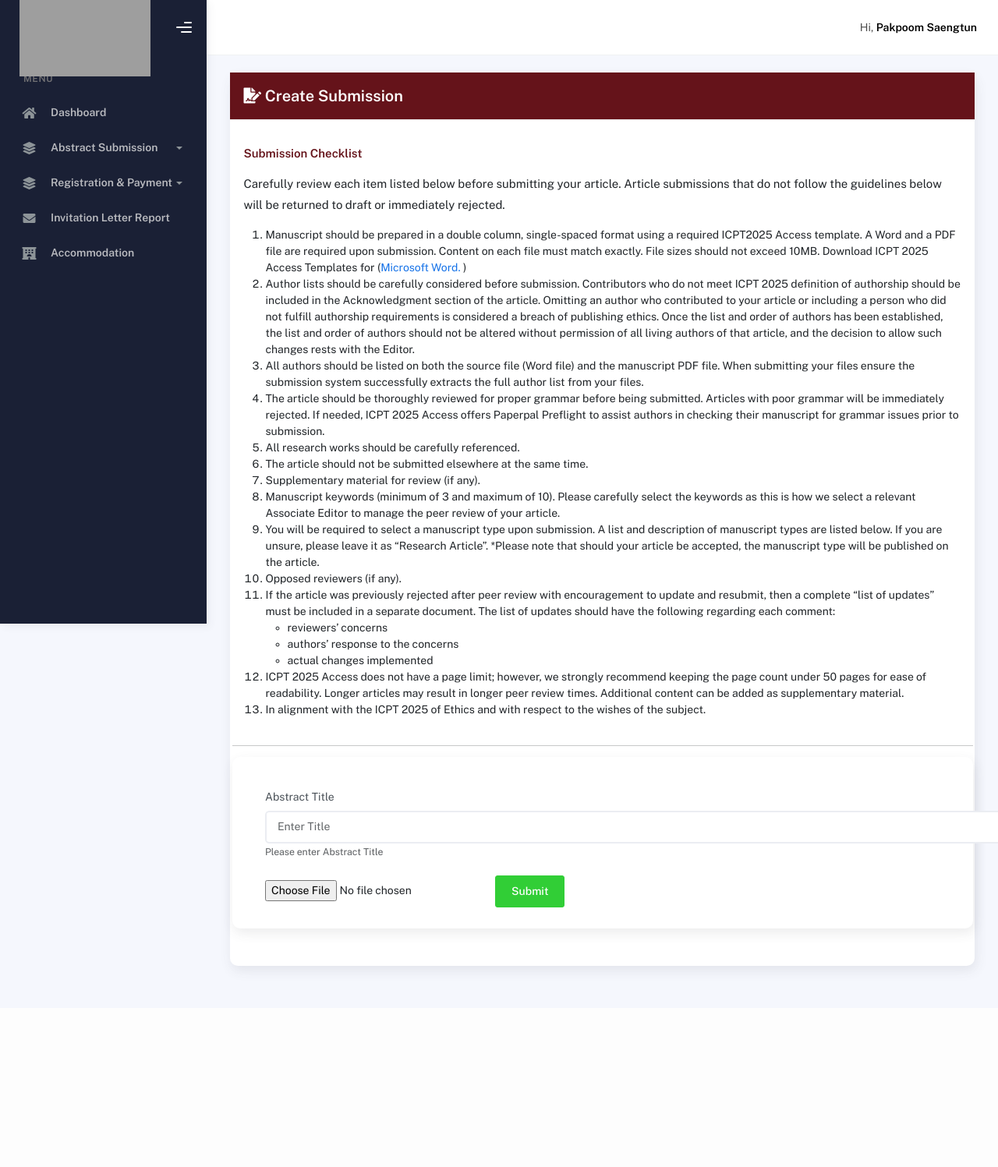
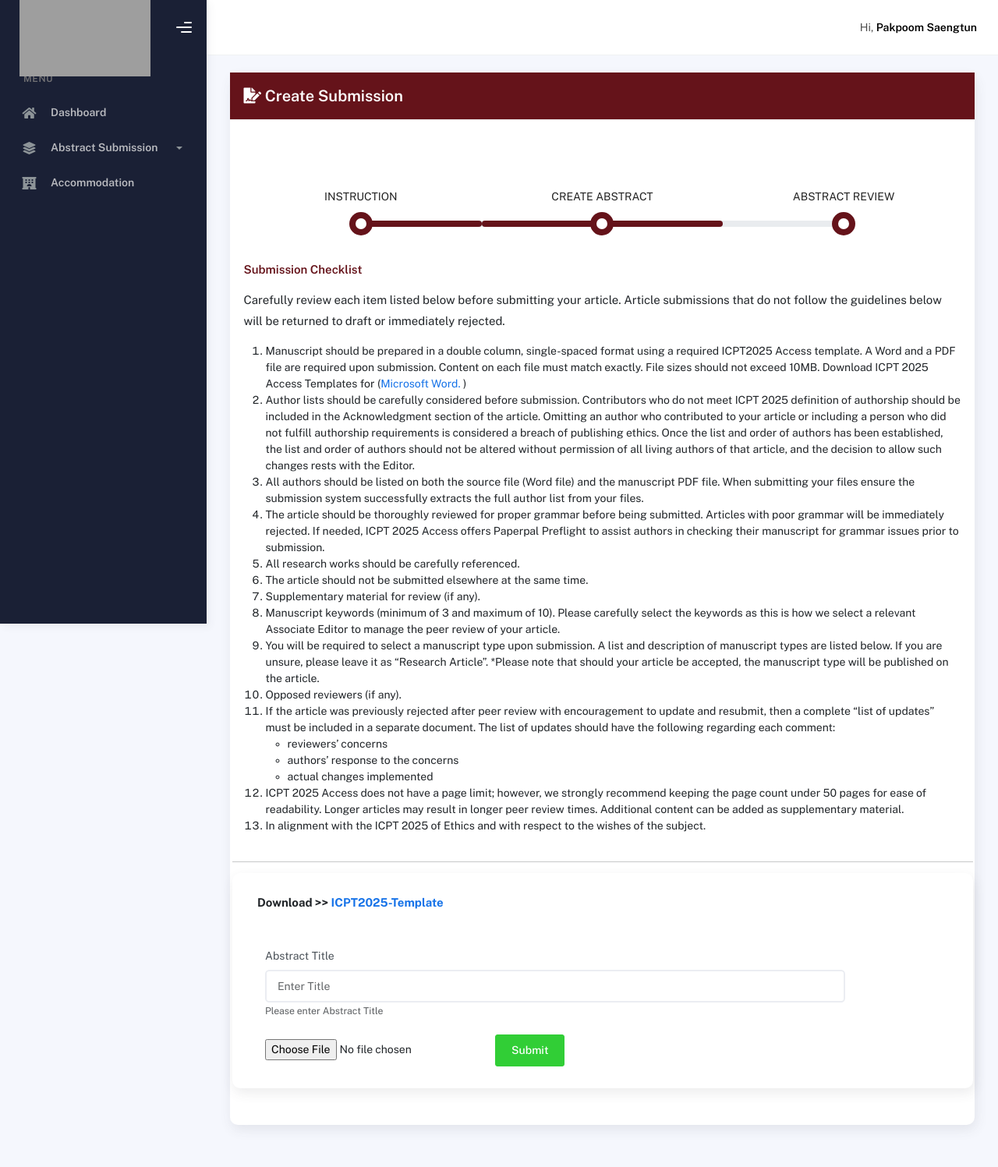
Before and after one commit to Pakpoom28535/ICPT_WEB_APP, a Django app: page /CreateSubmission in a window 1280 px wide. Shown: the whole page at 78% size. Before the commit the page ends 1251 px from the top, so only its background shows below. Run offline with Django 3.2, Linux system fonts and the light colour scheme; a user stored in the database is signed in; some libraries are stand-ins or nearby versions; grey boxes are pictures that could not be loaded.

Commit message:
update 30/7/24

```diff
--- /dev/null
+++ b/static/assetslib/css/progressbar.css
@@ -0,0 +1,99 @@
+.ms-progressbar {
+    margin-top: 5rem;
+  }
+
+
+  .ms-progressbar {
+    border-bottom: solid 1px #e0e0e0;
+    padding: 0 0 10px 0;
+  }
+
+  .ms-progressbar > .ms-progressbar-step {
+    padding: 0;
+    position: relative;
+  }
+
+
+  .ms-progressbar > .ms-progressbar-step .ms-progressbar-step-number {
+    color: #222;
+    font-size: 14px;
+    text-transform: uppercase;
+    margin-bottom: 5px;
+  }
+
+
+
+  .ms-progressbar > .ms-progressbar-step > .ms-progressbar-dot {
+    position: absolute;
+    width: 30px;
+    height: 30px;
+    display: block;
+    background: #65131a;
+    top: 45px;
+    left: 50%;
+    margin-top: -15px;
+    margin-left: -15px;
+    border-radius: 50%;
+  }
+
+  .ms-progressbar > .ms-progressbar-step > .ms-progressbar-dot:after {
+    content: ' ';
+    width: 14px;
+    height: 14px;
+    background: #fff;
+    border-radius: 50px;
+    position: absolute;
+    top: 8px;
+    left: 8px;
+  }
+
+  .ms-progressbar > .ms-progressbar-step > .progress {
+    position: relative;
+    border-radius: 0px;
+    height: 8px;
+    box-shadow: none;
+    margin: 20px 0;
+  }
+
+  .ms-progressbar > .ms-progressbar-step > .progress > .progress-bar {
+    width: 0px;
+    box-shadow: none;
+    background: #65131a;
+  }
+
+  .ms-progressbar > .ms-progressbar-step.complete > .progress > .progress-bar {
+    width: 100%;
+  }
+
+  .ms-progressbar > .ms-progressbar-step.active > .progress > .progress-bar {
+    width: 50%;
+  }
+
+  .ms-progressbar > .ms-progressbar-step:first-child.active > .progress > .progress-bar {
+    width: 0%;
+  }
+
+  .ms-progressbar > .ms-progressbar-step:last-child.active > .progress > .progress-bar {
+    width: 100%;
+  }
+
+  .ms-progressbar > .ms-progressbar-step.disabled > .ms-progressbar-dot {
+    background-color: #f5f5f5;
+  }
+
+  .ms-progressbar > .ms-progressbar-step.disabled > .ms-progressbar-dot:after {
+    opacity: 0;
+  }
+
+  .ms-progressbar > .ms-progressbar-step:first-child > .progress {
+    left: 50%;
+    width: 50%;
+  }
+
+  .ms-progressbar > .ms-progressbar-step:last-child > .progress {
+    width: 50%;
+  }
+
+  .ms-progressbar > .ms-progressbar-step.disabled a.ms-progressbar-dot {
+    pointer-events: none;
+  }
--- a/templates/Client/ApplicantSection/Abstract/CreateSubmission.html
+++ b/templates/Client/ApplicantSection/Abstract/CreateSubmission.html
@@ -12,54 +12,69 @@
         </div>
       </div>
       <div class="card-body">
+        <div class="container">
+          <div class="row ms-progressbar" style="border-bottom:0;">
+
+            <div class="col-4 ms-progressbar-step complete">
+              <div class="text-center ms-progressbar-step-number">Instruction</div>
+              <div class="progress">
+                <div class="progress-bar"></div>
+              </div>
+              <a href="#" class="ms-progressbar-dot"></a>
+
+            </div>
+
+            <div class="col-4 ms-progressbar-step complete">
+              <!-- complete -->
+              <div class="text-center ms-progressbar-step-number">Create Abstract</div>
+              <div class="progress">
+                <div class="progress-bar"></div>
+              </div>
+              <a href="#" class="ms-progressbar-dot"></a>
+
+            </div>
+
+            <div class="col-4 ms-progressbar-step disable">
+              <!-- complete -->
+              <div class="text-center ms-progressbar-step-number">Abstract Review</div>
+              <div class="progress">
+                <div class="progress-bar"></div>
+              </div>
+              <a href="#" class="ms-progressbar-dot"></a>
+
+            </div>
+
+
+          </div>
+        </div>
         <div class="row">
 
           <div class="col-md-12 mt-3 mb-2">
             <h6 style="font-weight: 600; color: #65131a;">Submission Checklist</h6>
           </div>
           <div class="col-md-12 mb-4">
-            <p>Carefully review each item listed below before submitting your article. Article submissions that do not
-              follow the guidelines below will be returned to draft or immediately rejected.</p>
+            <p>Carefully review each item listed below before submitting your article. Article submissions that do not follow the guidelines below will be returned to draft or immediately rejected.</p>
             <ol>
-              <li>Manuscript should be prepared in a double column, single-spaced format using a required ICPT2025
-                Access template. A Word and a PDF file are required upon submission. Content on each file must match
-                exactly. File sizes should not exceed 10MB. Download ICPT 2025 Access Templates for (<a
-                  href="/static/templates/Abstract-template.docx">Microsoft Word.</a> )</li>
-              <li>Author lists should be carefully considered before submission. Contributors who do not meet ICPT 2025
-                definition of authorship should be included in the Acknowledgment section of the article. Omitting an
-                author who contributed to your article or including a person who did not fulfill authorship requirements
-                is considered a breach of publishing ethics. Once the list and order of authors has been established,
-                the list and order of authors should not be altered without permission of all living authors of that
-                article, and the decision to allow such changes rests with the Editor.
+              <li>Manuscript should be prepared in a double column, single-spaced format using a required ICPT2025 Access template. A Word and a PDF file are required upon submission. Content on each file must match exactly. File sizes should not exceed 10MB. Download ICPT 2025 Access Templates for (<a href="/static/templates/Abstract-template.docx">Microsoft Word.</a> )</li>
+              <li>Author lists should be carefully considered before submission. Contributors who do not meet ICPT 2025 definition of authorship should be included in the Acknowledgment section of the article. Omitting an author who contributed to your article or including a person who did not fulfill authorship requirements is considered a breach of publishing ethics. Once the list and order of authors has been established, the list and order of authors should not be altered without permission of all living authors of that article, and the decision to allow such changes rests with the Editor.
               </li>
-              <li>All authors should be listed on both the source file (Word file) and the manuscript PDF file. When
-                submitting your files ensure the submission system successfully extracts the full author list from your
-                files.
+              <li>All authors should be listed on both the source file (Word file) and the manuscript PDF file. When submitting your files ensure the submission system successfully extracts the full author list from your files.
               </li>
-              <li>The article should be thoroughly reviewed for proper grammar before being submitted. Articles with
-                poor grammar will be immediately rejected. If needed, ICPT 2025 Access offers Paperpal Preflight to
-                assist authors in checking their manuscript for grammar issues prior to submission. </li>
+              <li>The article should be thoroughly reviewed for proper grammar before being submitted. Articles with poor grammar will be immediately rejected. If needed, ICPT 2025 Access offers Paperpal Preflight to assist authors in checking their manuscript for grammar issues prior to submission. </li>
               <li>All research works should be carefully referenced.</li>
               <li>The article should not be submitted elsewhere at the same time. </li>
               <li>Supplementary material for review (if any).</li>
-              <li>Manuscript keywords (minimum of 3 and maximum of 10). Please carefully select the keywords as this is
-                how we select a relevant Associate Editor to manage the peer review of your article.</li>
-              <li>You will be required to select a manuscript type upon submission. A list and description of manuscript
-                types are listed below. If you are unsure, please leave it as “Research Article”. *Please note that
-                should your article be accepted, the manuscript type will be published on the article.</li>
+              <li>Manuscript keywords (minimum of 3 and maximum of 10).  Please carefully select the keywords as this is how we select a relevant Associate Editor to manage the peer review of your article.</li>
+              <li>You will be required to select a manuscript type upon submission. A list and description of manuscript types are listed below. If you are unsure, please leave it as “Research Article”. *Please note that should your article be accepted, the manuscript type will be published on the article.</li>
               <li>Opposed reviewers (if any).</li>
-              <li>If the article was previously rejected after peer review with encouragement to update and resubmit,
-                then a complete “list of updates” must be included in a separate document. The list of updates should
-                have the following regarding each comment:
+              <li>If the article was previously rejected after peer review with encouragement to update and resubmit, then a complete “list of updates” must be included in a separate document. The list of updates should have the following regarding each comment:
                 <ul>
                   <li>reviewers’ concerns</li>
                   <li>authors’ response to the concerns</li>
                   <li>actual changes implemented</li>
                 </ul>
               </li>
-              <li>ICPT 2025 Access does not have a page limit; however, we strongly recommend keeping the page count
-                under 50 pages for ease of readability. Longer articles may result in longer peer review times.
-                Additional content can be added as supplementary material.</li>
+              <li>ICPT 2025 Access does not have a page limit; however, we strongly recommend keeping the page count under 50 pages for ease of readability. Longer articles may result in longer peer review times. Additional content can be added as supplementary material.</li>
               <li>In alignment with the ICPT 2025 of Ethics and with respect to the wishes of the subject.</li>
             </ol>
 
@@ -67,12 +82,16 @@
           <hr>
           <div class="card">
             <div class="card-body">
-              <div class="col-md-6 mt-3 mt-3">
+              <div class="row">
+                <div class="col-md-12 mt-2 mb-2">
+                  <p style="font-weight: 700;">Download >> <a href="/static/templates/Abstract-template.docx">ICPT2025-Template</a> </p>
+                </div>
+                <div class="col-6 mt-3 mt-3">
                   <form method="post" action="/CreateSubmission" enctype="multipart/form-data" style="width: 90rem;">
                     {% csrf_token %}
                     <div class="form-group">
                       <label for="title">Abstract Title</label>
-                    <input type="text" class="form-control" id="title" name="title" placeholder="Enter Title"
+                      <input type="text" class="form-control" style="width: 60%;" id="title" name="title" placeholder="Enter Title"
                         required />
                       <small id="title" class="form-text text-muted">Please enter Abstract Title</small>
                     </div>
@@ -83,6 +102,8 @@
                   </form>
                 </div>
               </div>
+
+            </div>
           </div>
 
         </div>
--- a/templates/Client/base-dashboard.html
+++ b/templates/Client/base-dashboard.html
@@ -49,6 +49,7 @@
 
     <!-- CSS Just for demo purpose, don't include it in your project -->
     <link rel="stylesheet" href="{% static 'assetslib/css/demo.css'%}" />
+    <link rel="stylesheet" href="{% static 'assetslib/css/progressbar.css'%}" />
     </head>
 <body id="page-top">
   <section id="about" class="bg-white-2">
@@ -123,7 +124,7 @@
                     </ul>
                   </div>
                 </li>
-                <li class="nav-item">
+                <!-- <li class="nav-item">
                   <a data-bs-toggle="collapse" href="#paymenttab">
                     <i class="fas fa-layer-group"></i>
                     <p>Registration & Payment</p>
@@ -136,7 +137,7 @@
                           <span class="sub-item">Instruction</span>
                         </a>
                       </li>
-                      <!-- <li>
+                      <li>
                         <a href="/Upload-payment">
                           <span class="sub-item">Submit Payment</span>
                         </a>
@@ -145,16 +146,16 @@
                         <a href="/ViewPayment-Status">
                           <span class="sub-item">View Payment status</span>
                         </a>
-                      </li> -->
+                      </li>
                     </ul>
                   </div>
-                </li>
-                <li class="nav-item">
+                </li> -->
+                <!-- <li class="nav-item">
                   <a href="/Invitation-Letter">
                     <i class="fas fa-envelope"></i>
                     <p>Invitation Letter Report</p>
                   </a>
-                </li>
+                </li> -->
                 <li class="nav-item">
                     <a href="/Hotel-Reservation">
                         <i class="fas fa-hotel"></i>
```
Also changed, not shown: templates/Client/ApplicantSection/Abstract/Instruction.html (+37 -9 lines), templates/Client/ApplicantSection/Abstract/ViewSubmission.html (+52 -7 lines), templates/Client/ApplicantSection/Applicant-Dashboard.html (+10 -10 lines), templates/Client/StaffSection/Staff-Dashboard.html (+10 -10 lines), templates/index.html (+10 -10 lines), db.sqlite3. Lines whose indentation alone changed are shown as unchanged.
